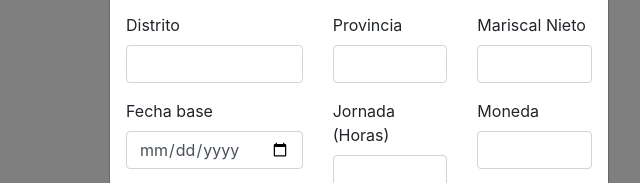
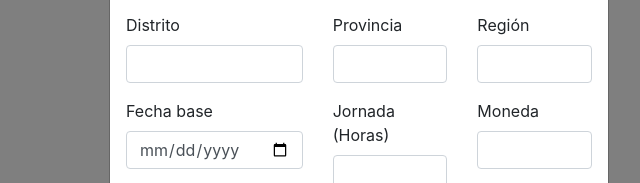
Before and after one commit to GalletaPVP/Practica-06, a plain HTML site: page index.html in a window 1280 px wide. Both pictures are taken after a click on the button "Gastos Generales". Shown: the part 439-622 px from the top of the page, 281-921 px from the left. Drawn offline with Linux system fonts and the light colour scheme.

Commit message:
Update index.html

```diff
--- a/index.html
+++ b/index.html
@@ -95,7 +95,7 @@
                                 </div>
                                 <div class="col">
                                     <div class="form-group">
-                                        <label for="region">Mariscal Nieto</label>
+                                        <label for="region">Región</label>
                                         <input type="text" class="form-control" required>
                                         <div class="valid-feedback">
                                             Datos correctos
```
